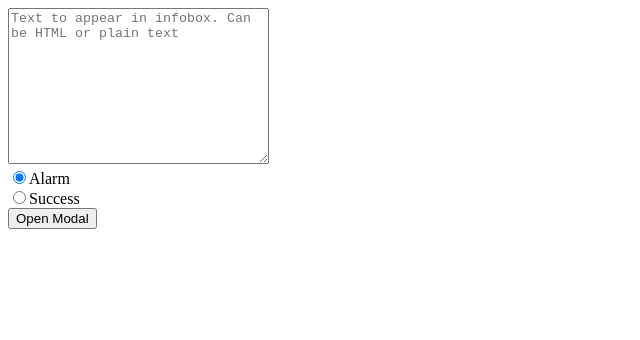
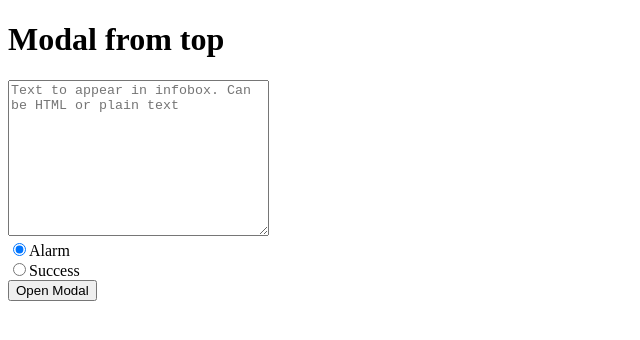
Before and after one commit to rene78/modal-from-top, a plain HTML site: page index.html in a window 1280 px wide. Shown: the whole page, without its empty margins (0-640 px from the left). Drawn offline with Linux system fonts and the light colour scheme.

Commit message:
Heading added

```diff
--- a/index.html
+++ b/index.html
@@ -54,6 +54,7 @@
 
 <body>
   <div class="infobox"></div>
+  <h1>Modal from top</h1>
   <textarea name="text" id="infobox-text" cols="30" rows="10" placeholder="Text to appear in infobox. Can be HTML or plain text"></textarea><br>
   <input type="radio" id="gender0" name="color" value="alarm" checked>Alarm<br>
   <input type="radio" id="gender1" name="color" value="success">Success<br>
```
